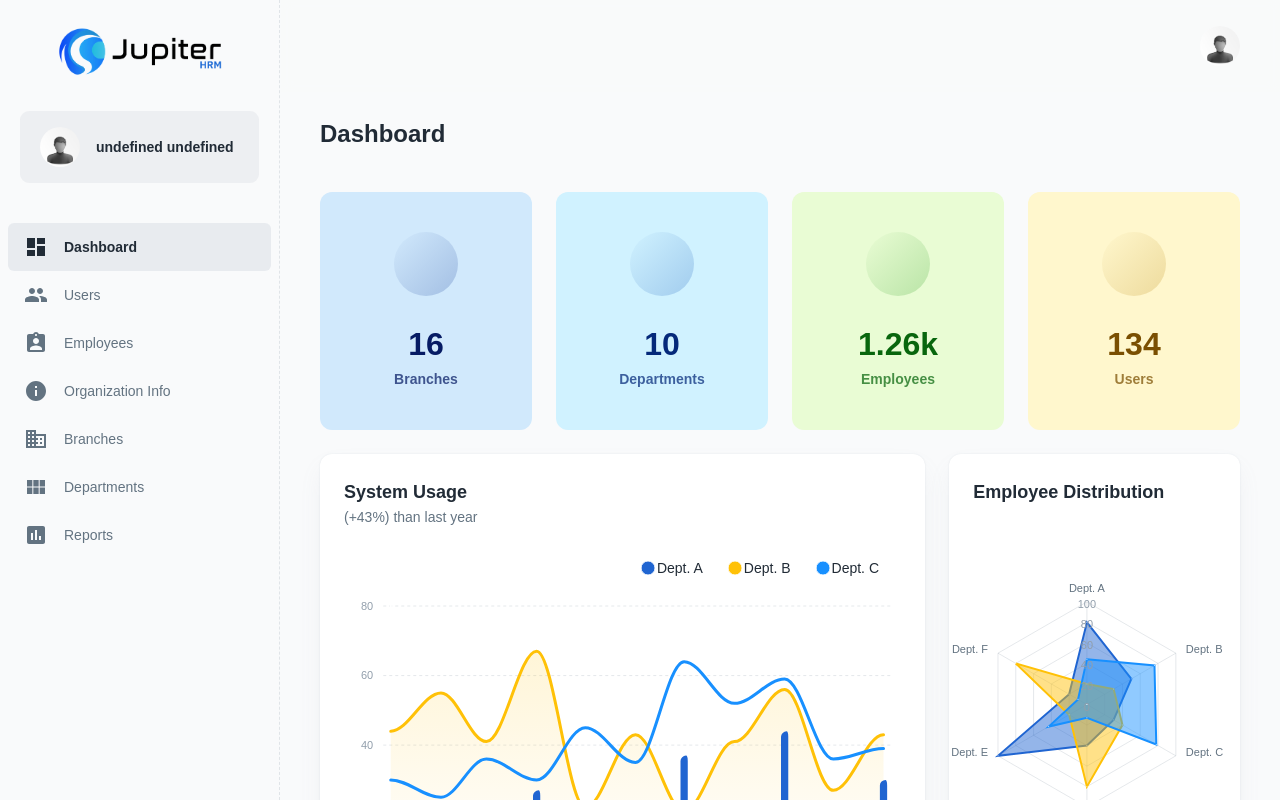
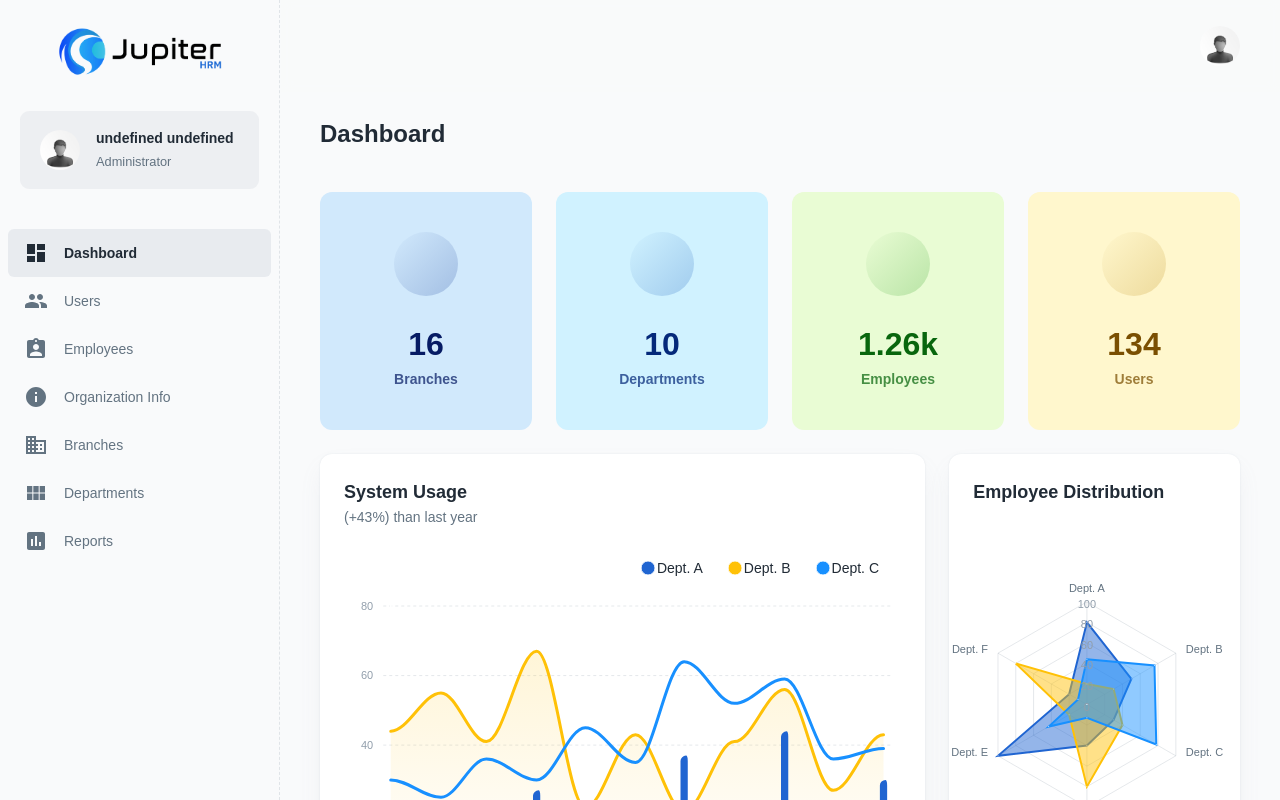
Before and after one commit to dan-niles/jupiter-frontend, a React (Create React App) app: page /dashboard/app in a window 1280 px wide. Shown: the top 800 px of the page. Built offline with nearby package versions, Linux system fonts and the light colour scheme; sample sign-in values are in the browser's storage; some icons are missing.

Commit message:
Display role name as 'administrator' for admin accounts

```diff
--- a/src/layouts/dashboard/nav/index.js
+++ b/src/layouts/dashboard/nav/index.js
@@ -57,6 +57,10 @@ export default function Nav({ userData, openNav, onCloseNav }) {
 			photoURL: "/assets/images/avatars/avatar_default.png",
 			role: user_data.job_title,
 		};
+
+		if (user_data.role === "admin") {
+			account.role = "Administrator";
+		}
 	} else {
 		account = account_temp;
 	}
```
